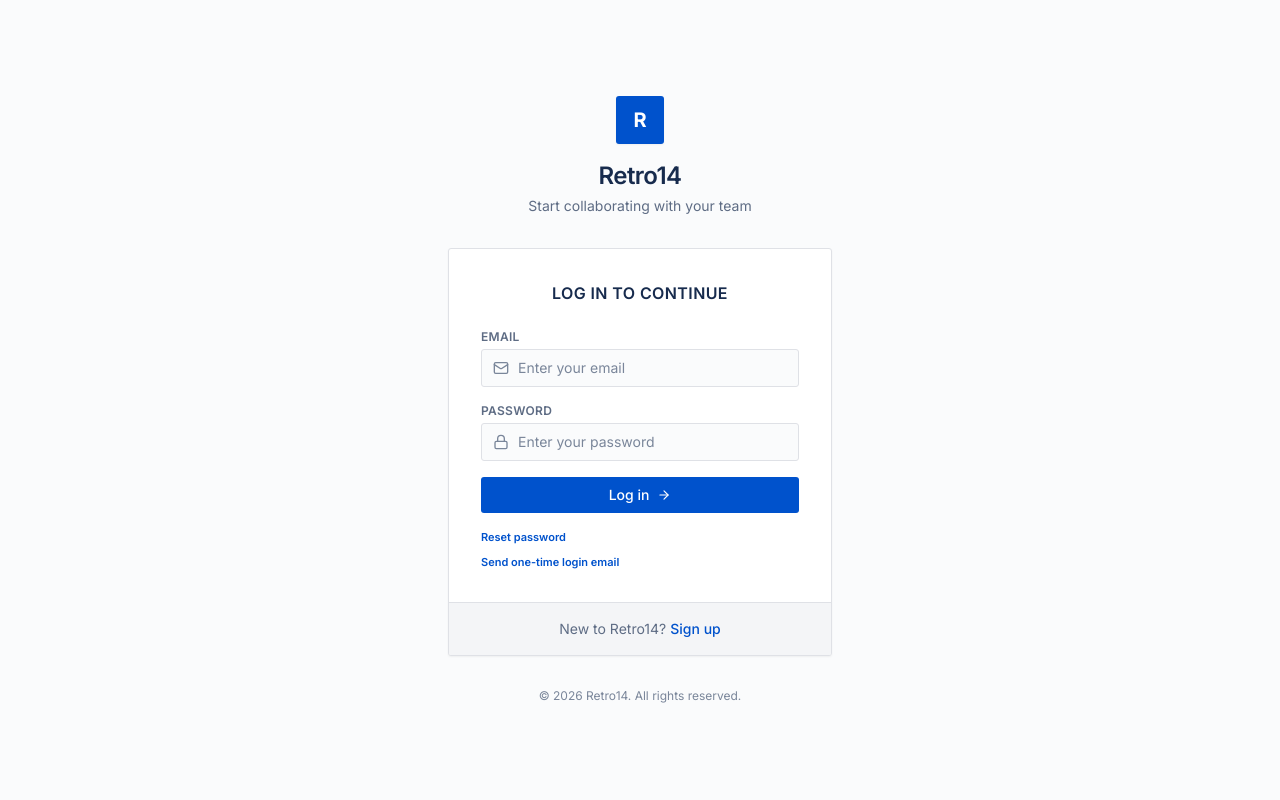
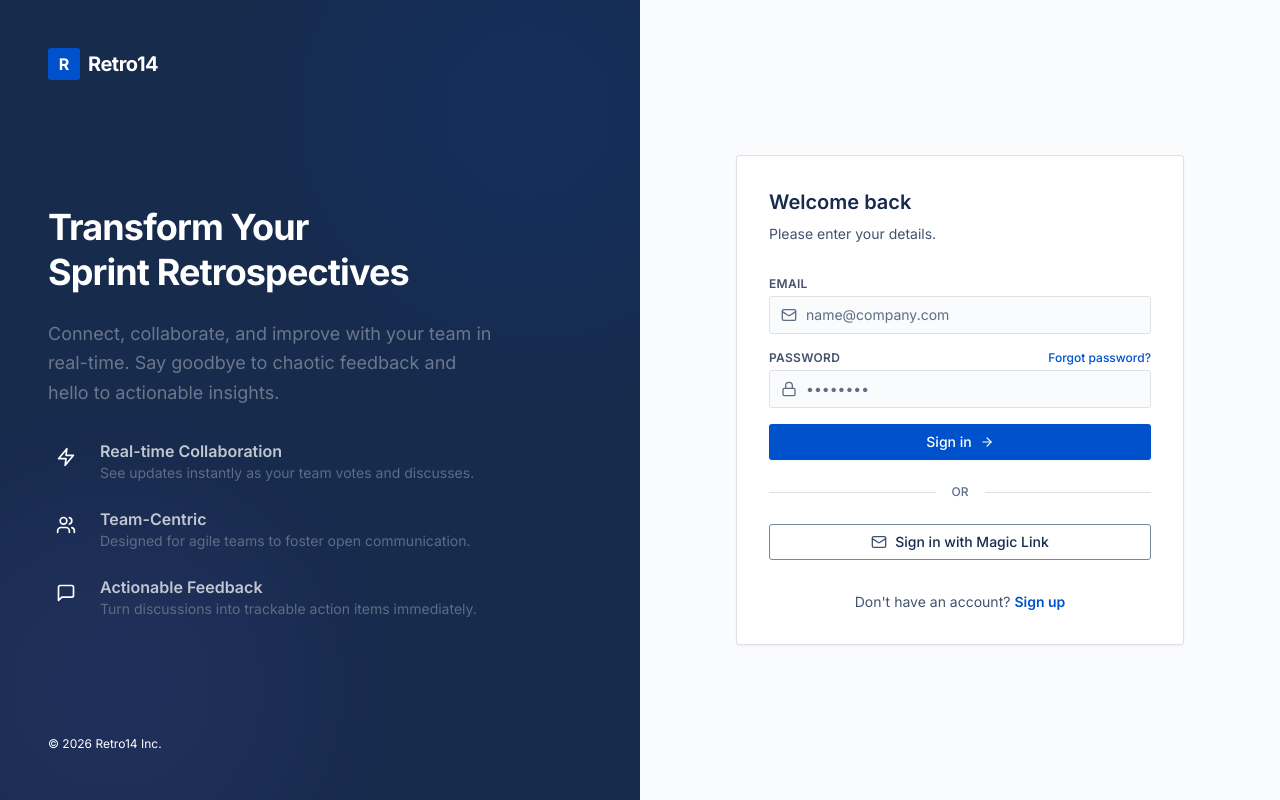
Before and after one commit to nginxdev/retro14, a React (Vite) app: page / in a window 1280 px wide. Built offline with nearby package versions, Linux system fonts and the light colour scheme; no server answers.

Commit message:
feat: redesign Auth component layout and enhance user experience with new visuals and messaging

```diff
--- a/components/Auth.tsx
+++ b/components/Auth.tsx
@@ -1,6 +1,6 @@
 import React, { useState, useEffect } from 'react';
 import { supabase } from '../lib/supabaseClient';
-import { Loader2, ArrowRight, Lock, Mail, AlertTriangle, Check, ArrowLeft } from 'lucide-react';
+import { Loader2, ArrowRight, Lock, Mail, AlertTriangle, Check, ArrowLeft, Zap, Users, MessageSquare } from 'lucide-react';
 
 type AuthView = 'login' | 'magic_link' | 'reset_password';
 
@@ -89,13 +89,7 @@ export const Auth: React.FC = () => {
   const switchToView = (targetView: AuthView) => {
     setView(targetView);
     setMessage(null);
-    // If we have an email already, trigger the action immediately
     if (email) {
-      // We need to wait for the state update or just call it directly?
-      // Since 'view' state update is async, we can't rely on 'view' inside handleSendEmailAction if we call it immediately.
-      // So we'll need to pass the target view or just manually trigger logic.
-      // But simpler: just auto-trigger via effect? No, that's messy.
-      // Let's just manually trigger the internal logic.
       triggerAutoSend(targetView);
     }
   };
@@ -127,25 +121,88 @@ export const Auth: React.FC = () => {
   const isAuthView = view === 'login';
 
   return (
-    <div className="min-h-screen bg-n10 flex flex-col items-center justify-center p-4">
-      {/* Brand Header */}
-      <div className="mb-8 text-center">
-        <div className="w-12 h-12 bg-b400 rounded-[3px] flex items-center justify-center mx-auto mb-4 shadow-sm text-white text-xl font-bold">
-          R
+    <div className="min-h-screen flex flex-col lg:flex-row bg-n10 justify-center">
+
+      {/* Left Panel: Catchy Content */}
+      <div className="hidden lg:flex w-full lg:w-1/2 bg-n800 text-white p-12 flex-col justify-between relative overflow-hidden">
+        {/* Background Pattern Hint */}
+        <div className="absolute top-0 right-0 -mr-20 -mt-20 w-96 h-96 bg-b400 rounded-full opacity-10 blur-3xl"></div>
+        <div className="absolute bottom-0 left-0 -ml-20 -mb-20 w-96 h-96 bg-p400 rounded-full opacity-10 blur-3xl"></div>
+
+        <div className="relative z-10">
+            <div className="flex items-center gap-2 mb-2">
+                <div className="w-8 h-8 bg-b400 rounded-[3px] flex items-center justify-center font-bold text-white">R</div>
+                <span className="font-bold text-xl tracking-tight">Retro14</span>
             </div>
-        <h1 className="text-2xl font-semibold text-n800 tracking-tight">Retro14</h1>
-        <p className="text-n300 text-sm mt-1">Start collaborating with your team</p>
         </div>
 
-      <div className="w-full max-w-sm bg-white rounded-[3px] shadow-sm border border-n40 overflow-hidden">
-        {/* Form Container */}
-        <div className="p-8">
-          <h2 className="text-base font-semibold text-n800 mb-6 text-center uppercase tracking-wide">
+        <div className="relative z-10 max-w-md">
+            <h1 className="text-4xl font-bold mb-6 tracking-tight leading-tight">
+                Transform Your <br/>
+                <span className="text-b300">Sprint Retrospectives</span>
+            </h1>
+            <p className="text-n200 text-lg mb-8 leading-relaxed">
+                Connect, collaborate, and improve with your team in real-time.
+                Say goodbye to chaotic feedback and hello to actionable insights.
+            </p>
+
+            <div className="space-y-6">
+                <div className="flex items-start gap-4">
+                    <div className="p-2 bg-n700 rounded-[3px] text-b300">
+                        <Zap size={20} />
+                    </div>
+                    <div>
+                        <h3 className="font-semibold text-n50">Real-time Collaboration</h3>
+                        <p className="text-sm text-n300">See updates instantly as your team votes and discusses.</p>
+                    </div>
+                </div>
+                <div className="flex items-start gap-4">
+                    <div className="p-2 bg-n700 rounded-[3px] text-g300">
+                        <Users size={20} />
+                    </div>
+                    <div>
+                        <h3 className="font-semibold text-n50">Team-Centric</h3>
+                        <p className="text-sm text-n300">Designed for agile teams to foster open communication.</p>
+                    </div>
+                </div>
+                <div className="flex items-start gap-4">
+                    <div className="p-2 bg-n700 rounded-[3px] text-p300">
+                        <MessageSquare size={20} />
+                    </div>
+                    <div>
+                        <h3 className="font-semibold text-n50">Actionable Feedback</h3>
+                        <p className="text-sm text-n300">Turn discussions into trackable action items immediately.</p>
+                    </div>
+                </div>
+            </div>
+        </div>
+
+        <div className="relative z-10 text-xs text-n400">
+            &copy; {new Date().getFullYear()} Retro14 Inc.
+        </div>
+      </div>
+
+      {/* Right Panel: Form */}
+      <div className="w-full lg:w-1/2 flex items-center justify-center p-6 lg:p-12 relative">
+          <div className="w-full max-w-md bg-white p-8 rounded-[3px] shadow-sm border border-n40">
+            {/* Mobile Header (only visible on small screens) */}
+            <div className="lg:hidden text-center mb-8">
+                 <div className="w-10 h-10 bg-b400 rounded-[3px] flex items-center justify-center mx-auto mb-2 text-white font-bold">R</div>
+                 <h2 className="text-xl font-bold text-n800">Retro14</h2>
+            </div>
+
+            <h2 className="text-xl font-semibold text-n800 mb-2">
                 {isAuthView
-              ? (isSignUp ? 'Sign up for free' : 'Log in to continue')
+                ? (isSignUp ? 'Create your account' : 'Welcome back')
                 : (view === 'magic_link' ? 'Magic Link Login' : 'Reset Password')
                 }
             </h2>
+            <p className="text-n500 text-sm mb-8">
+                {isAuthView
+                    ? (isSignUp ? 'Start your journey with us.' : 'Please enter your details.')
+                    : (view === 'reset_password' ? 'We’ll email you instructions to reset your password.' : 'We’ll email you a magic link for a password-free sign in.')
+                }
+            </p>
 
             {message && (
                 <div className={`mb-6 p-3 rounded-[3px] flex items-start gap-2 text-sm ${
@@ -161,34 +218,43 @@ export const Auth: React.FC = () => {
                 <>
                     <form onSubmit={handleAuth} className="space-y-4">
                         <div className="space-y-1">
-                    <label className="block text-xs font-semibold text-n300 uppercase tracking-wide">Email</label>
+                        <label className="block text-xs font-semibold text-n500 uppercase tracking-wide">Email</label>
                         <div className="relative">
                             <div className="absolute inset-y-0 left-0 pl-3 flex items-center pointer-events-none">
-                        <Mail size={16} className="text-n100" />
+                            <Mail size={16} className="text-n300" />
                             </div>
                             <input
                             type="email"
                             value={email}
                             onChange={(e) => setEmail(e.target.value)}
-                        className="block w-full pl-9 pr-3 py-2 bg-n10 border border-n40 rounded-[3px] text-n800 placeholder-n100 focus:outline-none focus:ring-2 focus:ring-b50 focus:border-b200 transition-all text-sm"
-                        placeholder="Enter your email"
+                            className="block w-full pl-9 pr-3 py-2 bg-n10 border border-n40 rounded-[3px] text-n800 placeholder-n300 focus:outline-none focus:ring-2 focus:ring-b50 focus:border-b200 transition-all text-sm"
+                            placeholder="name@company.com"
                             required
                             />
                         </div>
                         </div>
 
                         <div className="space-y-1">
-                    <label className="block text-xs font-semibold text-n300 uppercase tracking-wide">Password</label>
+                        <div className="flex justify-between items-center">
+                            <label className="block text-xs font-semibold text-n500 uppercase tracking-wide">Password</label>
+                             <button
+                                type="button"
+                                onClick={() => switchToView('reset_password')}
+                                className="text-xs text-b400 hover:text-b500 font-medium"
+                                >
+                                Forgot password?
+                            </button>
+                        </div>
                         <div className="relative">
                             <div className="absolute inset-y-0 left-0 pl-3 flex items-center pointer-events-none">
-                        <Lock size={16} className="text-n100" />
+                            <Lock size={16} className="text-n300" />
                             </div>
                             <input
                             type="password"
                             value={password}
                             onChange={(e) => setPassword(e.target.value)}
-                        className="block w-full pl-9 pr-3 py-2 bg-n10 border border-n40 rounded-[3px] text-n800 placeholder-n100 focus:outline-none focus:ring-2 focus:ring-b50 focus:border-b200 transition-all text-sm"
-                        placeholder="Enter your password"
+                            className="block w-full pl-9 pr-3 py-2 bg-n10 border border-n40 rounded-[3px] text-n800 placeholder-n300 focus:outline-none focus:ring-2 focus:ring-b50 focus:border-b200 transition-all text-sm"
+                            placeholder="••••••••"
                             required
                             minLength={6}
                             />
@@ -198,59 +264,50 @@ export const Auth: React.FC = () => {
                         <button
                             type="submit"
                             disabled={loading}
-                        className="w-full flex items-center justify-center py-2 px-4 rounded-[3px] text-white font-medium bg-b400 hover:bg-b500 focus:outline-none focus:ring-2 focus:ring-offset-1 focus:ring-b200 disabled:opacity-50 disabled:cursor-not-allowed transition-colors mt-6 h-9"
+                            className="w-full flex items-center justify-center py-2 px-4 rounded-[3px] text-white font-medium bg-b400 hover:bg-b500 focus:outline-none focus:ring-2 focus:ring-offset-1 focus:ring-b200 disabled:opacity-50 disabled:cursor-not-allowed transition-colors mt-6 h-9 shadow-sm"
                         >
                         {loading ? (
                             <Loader2 size={16} className="animate-spin" />
                         ) : (
                             <span className="flex items-center gap-2 text-sm">
-                        {isSignUp ? 'Sign up' : 'Log in'}
+                            {isSignUp ? 'Create account' : 'Sign in'}
                             <ArrowRight size={14} />
                             </span>
                         )}
                         </button>
                     </form>
 
-                <div className="mt-4 flex flex-col gap-2 text-[11px] text-[#5E6C84]">
-                    <button
-                    type="button"
-                    onClick={() => switchToView('reset_password')}
-                    className="w-full text-left text-[#0052CC] hover:text-[#0747A6] font-semibold"
-                    >
-                    Reset password
-                    </button>
+                    <div className="my-6 flex items-center">
+                        <div className="flex-grow border-t border-n40"></div>
+                        <span className="flex-shrink-0 mx-4 text-n300 text-xs font-medium">OR</span>
+                        <div className="flex-grow border-t border-n40"></div>
+                    </div>
+
                     <button
                         type="button"
                         onClick={() => switchToView('magic_link')}
-                    className="w-full text-left text-[#0052CC] hover:text-[#0747A6] font-semibold"
+                        className="w-full flex items-center justify-center gap-2 py-2 px-4 rounded-[3px] text-n800 font-medium bg-white border border-n100 hover:bg-n20 focus:outline-none focus:ring-2 focus:ring-offset-1 focus:ring-n100 transition-colors h-9"
                     >
-                    Send one-time login email
+                        <Mail size={16} className="text-n500" />
+                        <span className="text-sm">Sign in with Magic Link</span>
                     </button>
-                </div>
                 </>
             ) : (
                 /* Email Only Form (Reset / Magic Link) */
                 <>
-                <p className="text-sm text-n500 mb-4">
-                  {view === 'reset_password'
-                    ? 'Enter your email address and we’ll send you a link to reset your password.'
-                    : 'We’ll email you a magic link for a password-free sign in.'
-                  }
-                </p>
-
                     <form onSubmit={handleSendEmailAction} className="space-y-4">
                         <div className="space-y-1">
-                        <label className="block text-xs font-semibold text-n300 uppercase tracking-wide">Email</label>
+                            <label className="block text-xs font-semibold text-n500 uppercase tracking-wide">Email</label>
                             <div className="relative">
                                 <div className="absolute inset-y-0 left-0 pl-3 flex items-center pointer-events-none">
-                            <Mail size={16} className="text-n100" />
+                                <Mail size={16} className="text-n300" />
                                 </div>
                                 <input
                                 type="email"
                                 value={email}
                                 onChange={(e) => setEmail(e.target.value)}
-                            className="block w-full pl-9 pr-3 py-2 bg-n10 border border-n40 rounded-[3px] text-n800 placeholder-n100 focus:outline-none focus:ring-2 focus:ring-b50 focus:border-b200 transition-all text-sm"
-                            placeholder="Enter your email"
+                                className="block w-full pl-9 pr-3 py-2 bg-n10 border border-n40 rounded-[3px] text-n800 placeholder-n300 focus:outline-none focus:ring-2 focus:ring-b50 focus:border-b200 transition-all text-sm"
+                                placeholder="name@company.com"
                                 required
                                 />
                             </div>
@@ -259,7 +316,7 @@ export const Auth: React.FC = () => {
                         <button
                             type="submit"
                             disabled={loading || cooldown > 0}
-                        className="w-full flex items-center justify-center py-2 px-4 rounded-[3px] text-white font-medium bg-b400 hover:bg-b500 focus:outline-none focus:ring-2 focus:ring-offset-1 focus:ring-b200 disabled:opacity-50 disabled:cursor-not-allowed transition-colors mt-6 h-9"
+                            className="w-full flex items-center justify-center py-2 px-4 rounded-[3px] text-white font-medium bg-b400 hover:bg-b500 focus:outline-none focus:ring-2 focus:ring-offset-1 focus:ring-b200 disabled:opacity-50 disabled:cursor-not-allowed transition-colors mt-6 h-9 shadow-sm"
                         >
                         {loading ? (
                             <Loader2 size={16} className="animate-spin" />
@@ -286,28 +343,24 @@ export const Auth: React.FC = () => {
                 </>
             )}
 
-        </div>
-
             {isAuthView && (
-            <div className="py-4 bg-n20 border-t border-n40 text-center">
-                <p className="text-sm text-n300">
-                {isSignUp ? 'Already have an account?' : "New to Retro14?"}
+               <div className="mt-8 text-center text-sm text-n500">
+                    <p>
+                        {isSignUp ? 'Already have an account?' : "Don't have an account?"}
                         <button
                             onClick={() => {
                                 setIsSignUp(!isSignUp);
                                 setMessage(null);
                             }}
-                    className="ml-1 text-b400 hover:text-b500 hover:underline transition-colors focus:outline-none font-medium"
+                            className="ml-1 text-b400 hover:text-b500 font-semibold focus:outline-none"
                         >
                             {isSignUp ? 'Log in' : 'Sign up'}
                         </button>
                     </p>
                 </div>
             )}
+
           </div>
-
-      <div className="mt-8 text-n100 text-xs">
-        <p>&copy; {new Date().getFullYear()} Retro14. All rights reserved.</p>
       </div>
     </div>
   );
```
Lines whose indentation alone changed are shown as unchanged.
